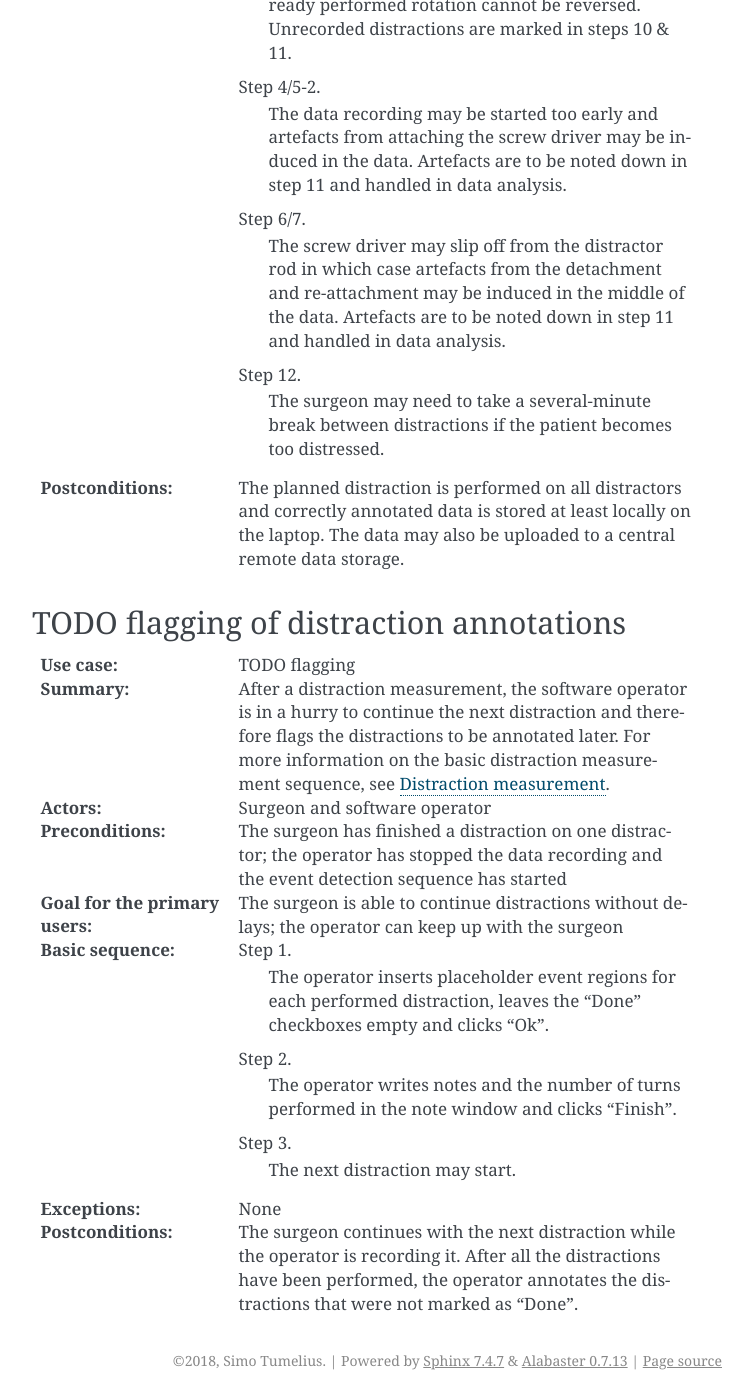
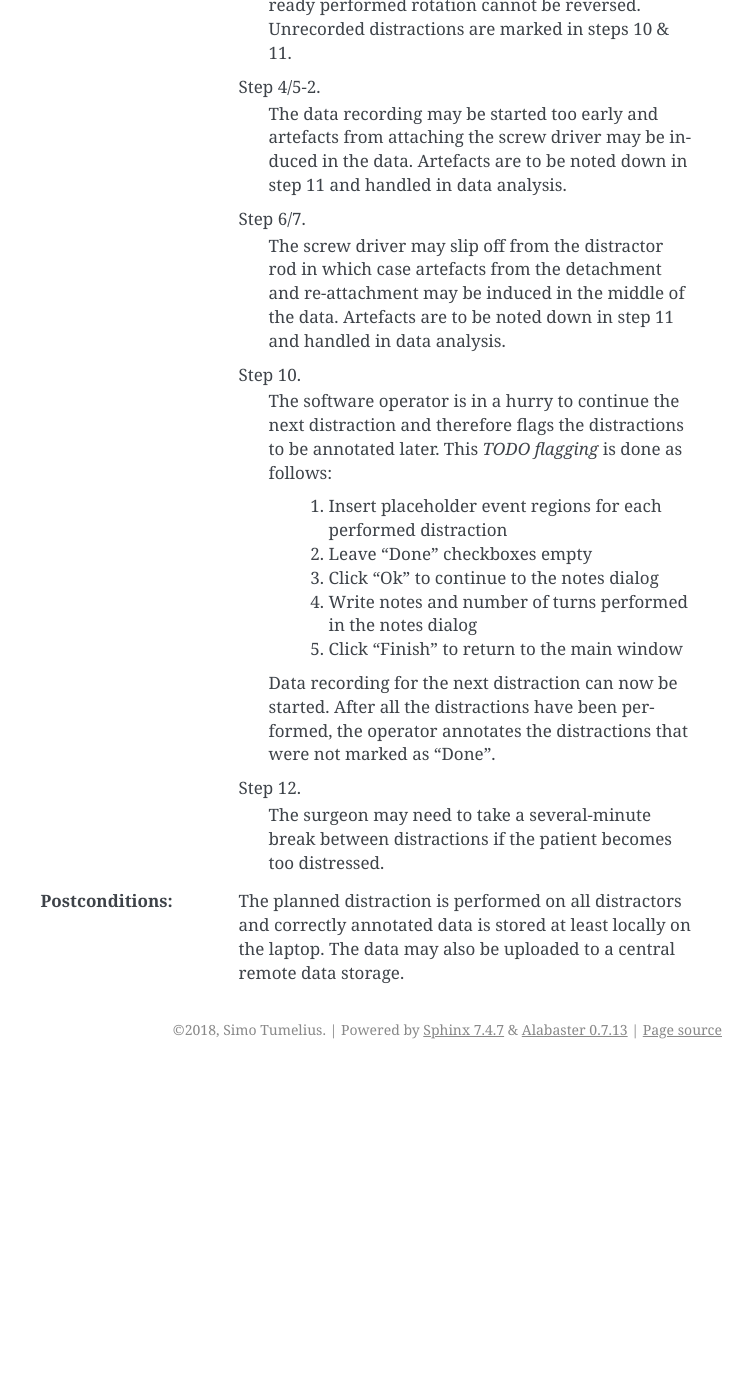
Before and after one commit to stumelius/cranio, a Sphinx documentation site: the page built from docs/source/use_cases.rst, in a window 1280 px wide and 1400 px high, scrolled down 2376 px. Shown: the whole window, without its empty margins (388-1141 px from the left). Built offline with Sphinx 7.4.7, drawn with Linux system fonts in a browser that asks for light colours; after the commit the page ends 3445 px from its top, so only the background shows below that; some of the changed text lies outside the part shown.

Commit message:
Move TODO flagging documentation as an exception in the basic Distraction measurement use case (#79)
* Add event annotation todo flag test module (#80)

```diff
--- a/docs/source/use_cases.rst
+++ b/docs/source/use_cases.rst
@@ -48,25 +48,18 @@ Distraction measurement
         The data recording may be started too early and artefacts from attaching the screw driver may be induced in the data. Artefacts are to be noted down in step 11 and handled in data analysis.
     Step 6/7.
         The screw driver may slip off from the distractor rod in which case artefacts from the detachment and re-attachment may be induced in the middle of the data. Artefacts are to be noted down in step 11 and handled in data analysis.
+    Step 10.
+        The software operator is in a hurry to continue the next distraction and therefore flags the distractions to be annotated later.
+        This *TODO flagging* is done as follows:
+
+            1. Insert placeholder event regions for each performed distraction
+            2. Leave "Done" checkboxes empty
+            3. Click "Ok" to continue to the notes dialog
+            4. Write notes and number of turns performed in the notes dialog
+            5. Click "Finish" to return to the main window
+
+        Data recording for the next distraction can now be started.
+        After all the distractions have been performed, the operator annotates the distractions that were not marked as "Done".
     Step 12.
         The surgeon may need to take a several-minute break between distractions if the patient becomes too distressed.
 :Postconditions: The planned distraction is performed on all distractors and correctly annotated data is stored at least locally on the laptop. The data may also be uploaded to a central remote data storage.
-
-
-TODO flagging of distraction annotations
-----------------------------------------
-
-:Use case: TODO flagging
-:Summary: After a distraction measurement, the software operator is in a hurry to continue the next distraction and therefore flags the distractions to be annotated later. For more information on the basic distraction measurement sequence, see :ref:`distraction-measurement-label`.
-:Actors: Surgeon and software operator
-:Preconditions: The surgeon has finished a distraction on one distractor; the operator has stopped the data recording and the event detection sequence has started
-:Goal for the primary users: The surgeon is able to continue distractions without delays; the operator can keep up with the surgeon
-:Basic sequence:
-    Step 1.
-        The operator inserts placeholder event regions for each performed distraction, leaves the "Done" checkboxes empty and clicks "Ok".
-    Step 2.
-        The operator writes notes and the number of turns performed in the note window and clicks "Finish".
-    Step 3.
-        The next distraction may start.
-:Exceptions: None
-:Postconditions: The surgeon continues with the next distraction while the operator is recording it. After all the distractions have been performed, the operator annotates the distractions that were not marked as "Done".
```
Also changed, not shown: 1 other file.
